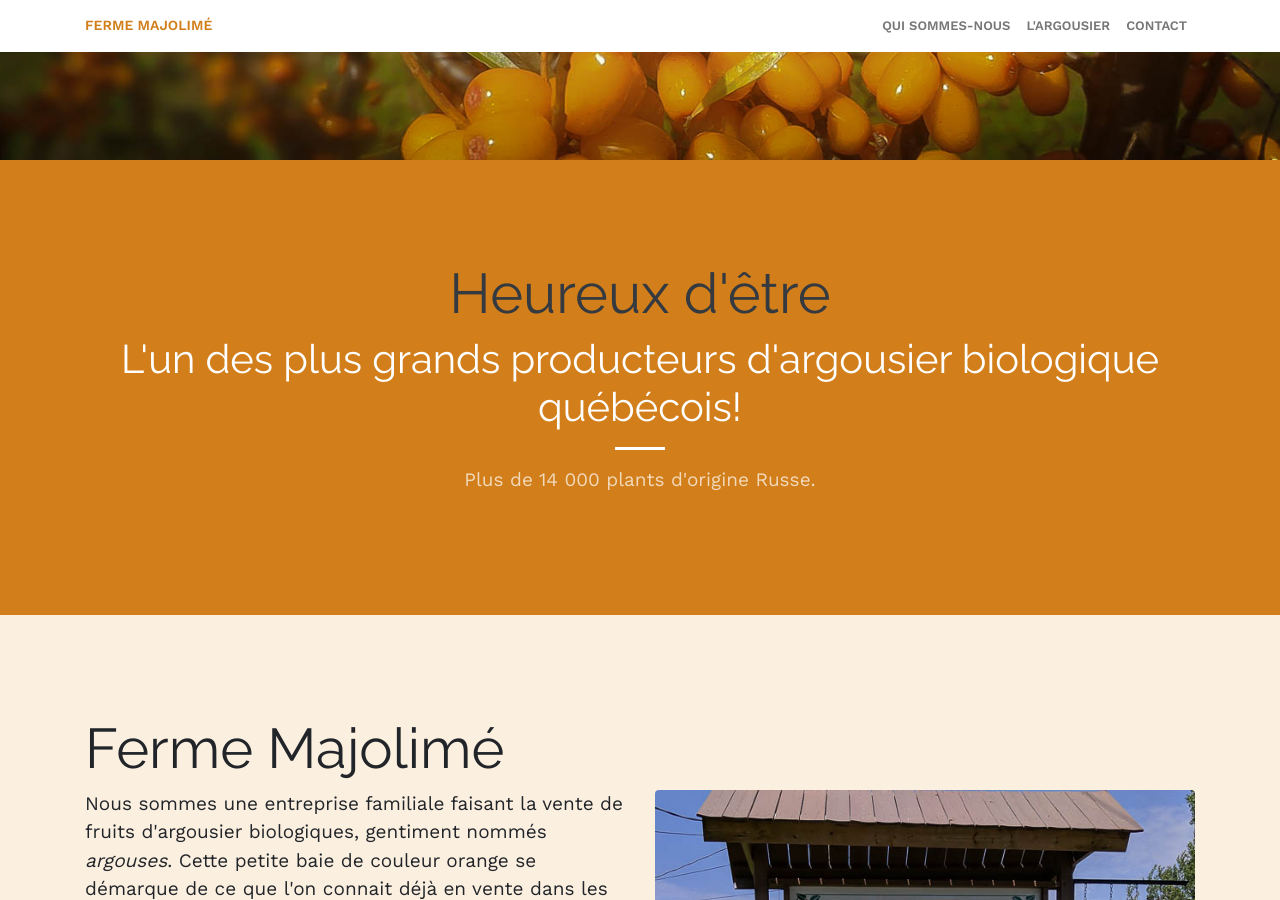
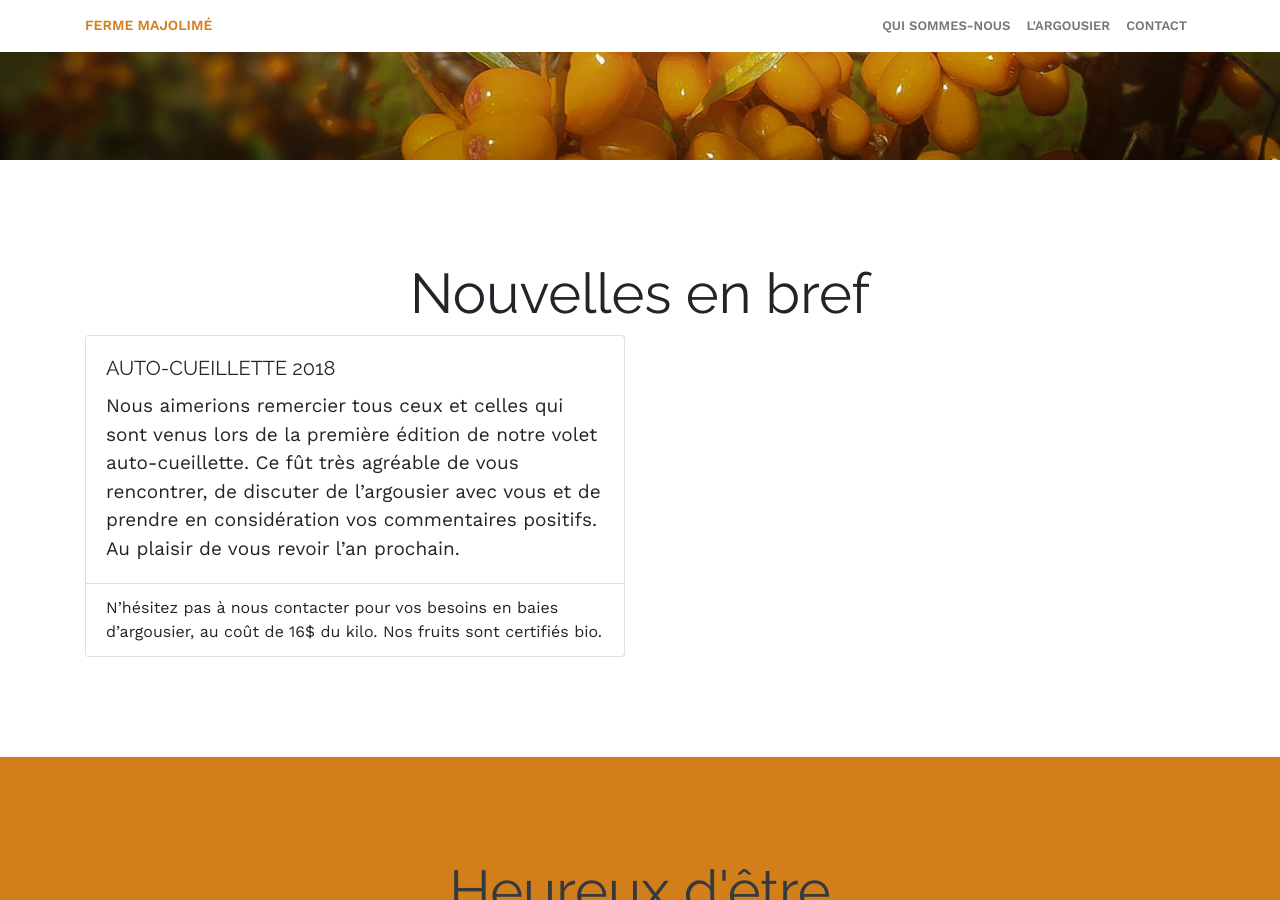
Before and after one commit to mgbergeron/mjlm-website, a Jekyll site: the page built from index.html, in a window 1280 px wide and 900 px high, scrolled down 740 px. Built offline with Jekyll 4.4.1, drawn with Linux system fonts in a browser that asks for light colours.

Commit message:
Ajout de la section Nouvelles en bref

```diff
--- a/index.html
+++ b/index.html
@@ -5,7 +5,29 @@ navbar_light: true
 show_modal-reserve-fruits: false
 ---
 
-<section class="bg-primary" id="bienvenue">
+<section id="bienvenue">
+    <div class="container">
+        <h2 class="display-4 text-center">Nouvelles en bref</h2>
+        <div class="row">
+            <div class="col-sm-6">
+                <div class="card">
+                    <div class="card-body">
+                        <h5 class="card-title">AUTO-CUEILLETTE 2018</h5>
+                        <p class="card-text">Nous aimerions remercier tous ceux et
+                            celles qui sont venus lors de la première édition de notre volet auto-cueillette. Ce fût très
+                            agréable de vous rencontrer, de discuter de l’argousier avec vous et de prendre en
+                            considération vos commentaires positifs. Au plaisir de vous revoir l’an prochain.</p>
+                    </div>
+                    <div class="card-footer bg-transparent">N’hésitez pas à nous contacter
+                        pour vos besoins en baies d’argousier, au coût de 16$ du kilo. Nos fruits sont certifiés
+                        bio.</div>
+                </div>
+            </div>
+        </div>
+    </div>
+</section>
+
+<section class="bg-primary">
     <div class="container">
         <div class="row">
             <div class="col-lg-12 text-center">
```
